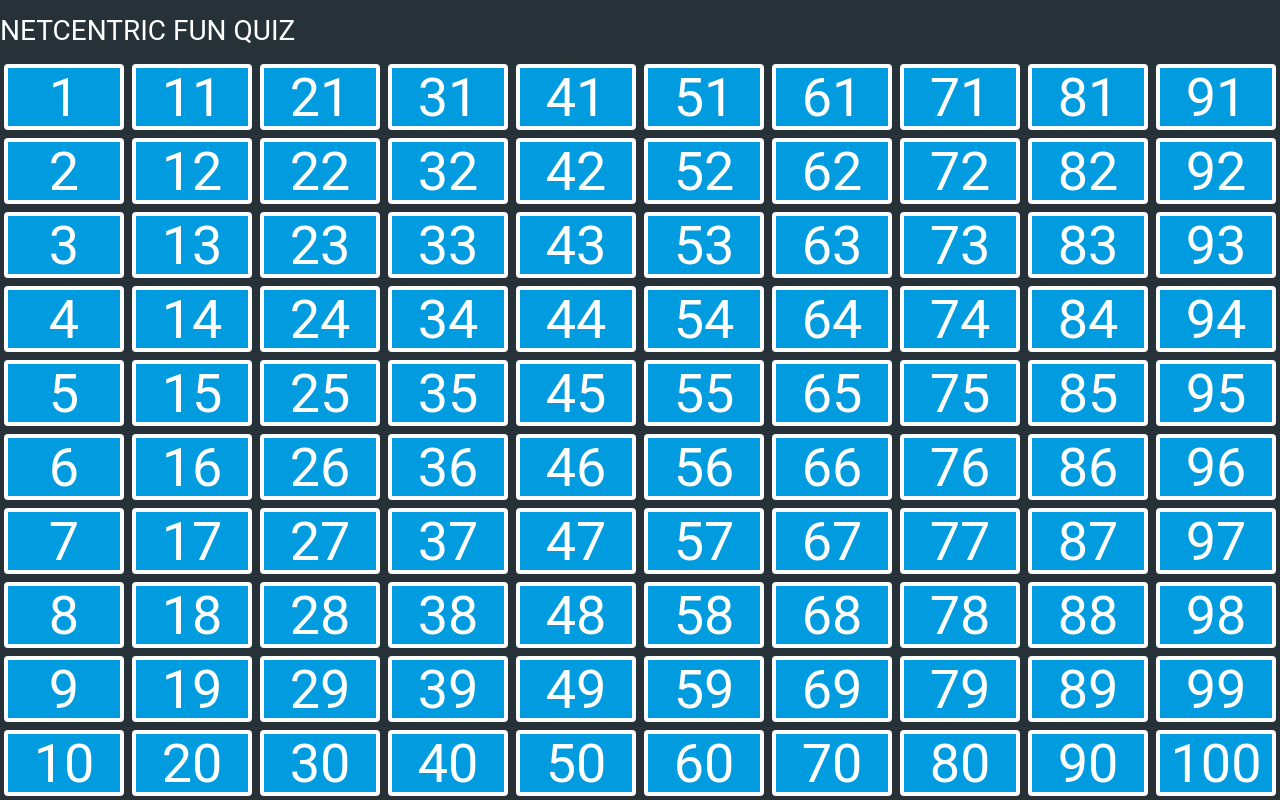
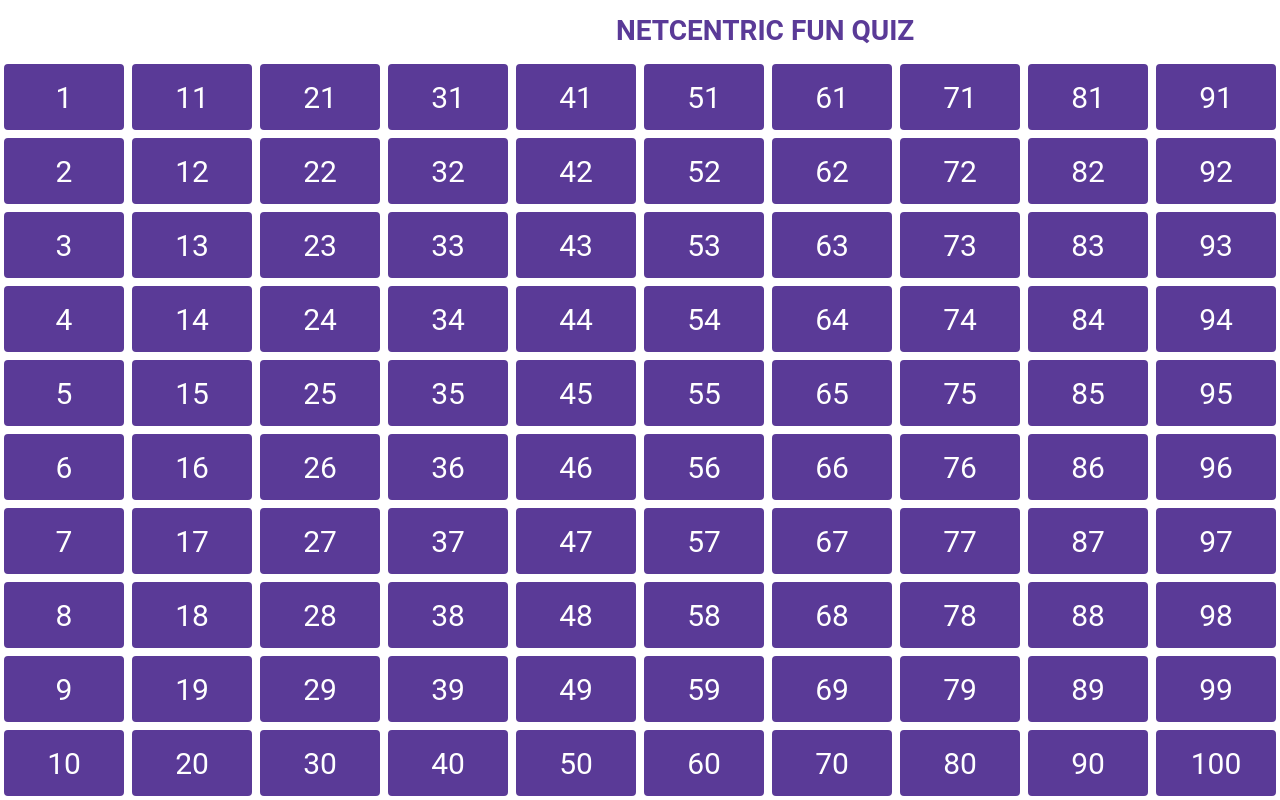
Before and after one commit to priyanka-sonone/nc-magic-squares, a React (Create React App) app: page / in a window 1280 px wide. Built offline with nearby package versions, Linux system fonts and the light colour scheme.

Commit message:
updated styles

```diff
--- a/src/App.css
+++ b/src/App.css
@@ -1,5 +1,6 @@
 .App {
   text-align: center;
+  overflow: scroll;
 }
 
 .App-logo {
--- a/src/assets/css/styles.css
+++ b/src/assets/css/styles.css
@@ -1,7 +1,10 @@
+/* html{
+    overflow: scroll;
+} */
 body {
     padding: 0;
     margin: 0;
-    background: #263238;
+    background: #ffffff;
     font-family: 'Roboto', sans-serif;
     overflow: hidden;
 }
@@ -9,18 +12,36 @@ body {
 p {
     margin: 0;
 }
+.flipper:last-child{
 
+    margin-bottom:90px;
+}
+.headers-text{
+    color: #5a3a97;
+    text-transform: uppercase;
+    font-size: 28px;
+    height: 60px;
+}
 .headers {
     position: absolute;
-    color: #FFFFFF;
+    color: #5a3a97;
     text-transform: uppercase;
     font-size: 28px;
     /* padding-top: 16px; */
     display: -webkit-flex;
     display: flex;
     align-items: center;
-    height: 60px;
-    /* justify-content: center; */
+    padding: 0 0 0 22em;
+   height: 60px;
+    justify-content: center;
+    font-weight: bold;
+}
+.footer{
+    background-color:red;
+    height:50px;
+    position: absolute;
+    bottom:20px;
+    width:100%;
 }
 
 .headers>.header {
@@ -90,23 +111,23 @@ p {
     overflow: hidden;
     background-size: 100% 100%;
     background-repeat: no-repeat;
-    border: solid 4px #FFFFFF;
+    border: solid 4px #5a3a97;
     border-radius: 4px;
 }
 
 .card > .front {
     -webkit-transform: rotateY(0deg) !important;
     transform: rotateY(0deg) !important;
-    background-color: #009CDF;
+    background-color: #5a3a97;
     color: #FFFFFF;
-    font-size: 54px;
+    font-size: 30px;
     z-index: 2;
 }
 
 .card > .back {
     -webkit-transform: rotateY(180deg) !important;
     transform: rotateY(180deg) !important;
-    background-color: #009CDF;
+    background-color: #5a3a97;
     color: #FFFFFF;
     font-size: 36px;
     font-weight: 300;
--- a/src/js/Card.js
+++ b/src/js/Card.js
@@ -43,7 +43,7 @@ class Card extends React.Component {
         let style = {
                 width: this.props.width + 'px',
                 height: this.props.height + 'px',
-                transform: 'translate3d(' + this.props.left + 'px,' + this.props.top + 'px,0)',
+                transform: 'translate3d(' + this.props.left + 'px,' +0+ 'px,0)',
                 WebkitTransform: 'translate3d(' + this.props.left + 'px,' + this.props.top + 'px,0)'
             },
             front = this.state.completed ? <img src={logo} alt='React logo'/> : <span className='number'>{this.props.question.number}</span>,
@@ -54,6 +54,7 @@ class Card extends React.Component {
         }
         if (this.state.flipping) {
             className = className + ' flipping';
+            console.log("style",style)
         }
 
         return (
--- a/src/js/Main.js
+++ b/src/js/Main.js
@@ -73,8 +73,11 @@ class Main extends React.Component {
             <div>
                 {/* <Headers data={this.state.data} headerWidth={cardWidth}/> */}
                 <Headers data={this.state.data} />
+                {/* <div className='headers-text'>  Netcentric Fun Quiz</div> */}
                 {cards}
+                {/* <div className="footer">Footer</div> */}
             </div>
+
         );
     }
 
```
